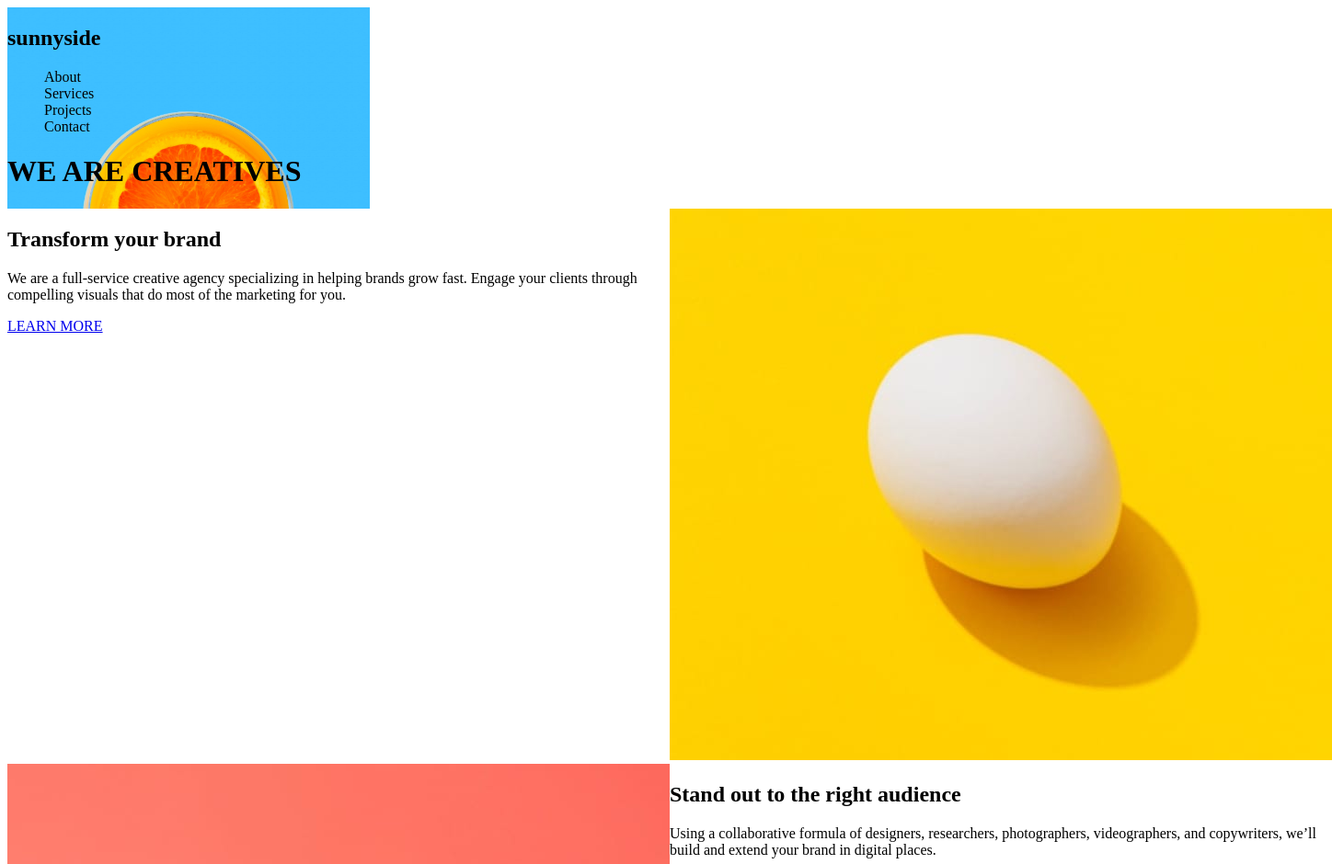
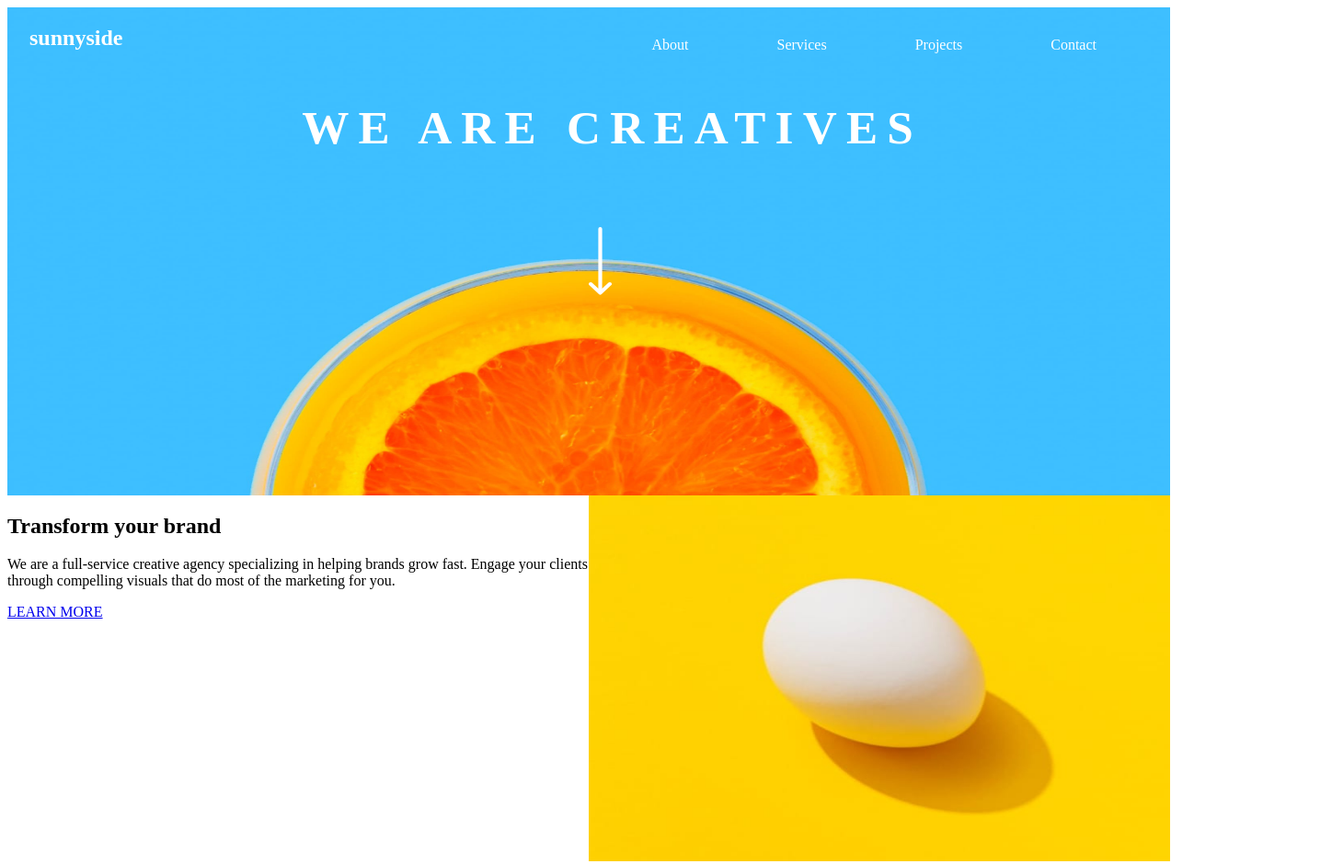
Before and after one commit to ArionAB/Sunnyside-Project, a plain HTML site: page index.html in a window 1280 px wide. Shown: the top 940 px of the page at 92% size, 1448 px wide, since content can reach past the window. Drawn offline with Linux system fonts and the light colour scheme.

Commit message:
Commit before modifying the grid again

```diff
--- a/index.html
+++ b/index.html
@@ -1,10 +1,10 @@
 <!DOCTYPE html>
 <html lang="en">
   <head>
-    <meta charset="UTF-8">
-    <meta http-equiv="X-UA-Compatible" content="IE=edge">
-    <meta name="viewport" content="width=device-width, initial-scale=1.0">
-    <link rel="stylesheet" href="styles.css">
+    <meta charset="UTF-8" />
+    <meta http-equiv="X-UA-Compatible" content="IE=edge" />
+    <meta name="viewport" content="width=device-width, initial-scale=1.0" />
+    <link rel="stylesheet" href="styles.css" />
     <script src="app.js" defer></script>
     <title>Sunny Side</title>
   </head>
@@ -12,7 +12,7 @@
     <div class="container">
       <header>
         <nav>
-                <h1>sunnyside</h1>
+          <h1 id="sunnyside">sunnyside</h1>
           <ul>
             <li>About</li>
             <li>Services</li>
@@ -20,29 +20,41 @@
             <li>Contact</li>
           </ul>
         </nav>
-            <h1>WE ARE CREATIVES</h1>
+        <h1 id="creatives">WE ARE CREATIVES</h1>
+        <img src="./images/icon-arrow-down.svg" alt="icon-arrow-down" />
       </header>
 
       <article class="articleLeft">
         <h1>Transform your brand</h1>
-            <p>We are a full-service creative agency specializing in helping brands grow fast. Engage your clients through compelling visuals that do most of the marketing for you.</p>
+        <p>
+          We are a full-service creative agency specializing in helping brands
+          grow fast. Engage your clients through compelling visuals that do most
+          of the marketing for you.
+        </p>
         <a href="#">LEARN MORE</a>
       </article>
 
-        <div id="egg">
-            <img src="./images/desktop/image-transform.jpg" alt="Egg">
+      <div class="eggDiv">
+        <img src="./images/desktop/image-transform.jpg" alt="Egg" id="egg" />
       </div>
 
-        <div id="glass">
-            <img src="./images/desktop/image-stand-out.jpg" alt="Glass" >
+      <div class="glassDiv">
+        <img
+          id="glass"
+          src="./images/desktop/image-stand-out.jpg"
+          alt="Glass"
+        />
       </div>
 
       <article class="articleRight">
         <h1>Stand out to the right audience</h1>
-            <p>Using a collaborative formula of designers, researchers, photographers, videographers, and copywriters, we’ll build and extend your brand in digital places.</p>
+        <p>
+          Using a collaborative formula of designers, researchers,
+          photographers, videographers, and copywriters, we’ll build and extend
+          your brand in digital places.
+        </p>
         <a href="#">LEARN MORE</a>
       </article>
-
     </div>
   </body>
 </html>
--- a/styles.css
+++ b/styles.css
@@ -1,38 +1,90 @@
 .container {
-    display: grid;
-    grid-template-areas:
-    "header header"
-    "articleLeft egg"
-    "glass artcileRight"
-    ;
-
+  display: grid;
+  grid-template-columns: 1fr 1fr;
+  grid-template-rows: 1fr 1fr 0.5fr;
 }
 
 header {
-    grid-area: header;
-    background: url(./images/desktop/image-header.jpg);
-    background-size: contain;
-    background-repeat: no-repeat;
+  /* display: flex; */
+  grid-column: 1/3;
+  grid-row: 1/3;
+  height: 50%;
+  /* flex-direction: row; */
+  /* justify-content: start; */
+  flex-wrap: wrap;
+  /* align-items: flex-start; */
+  background: url(./images/desktop/image-header.jpg);
+  background-size: 100% 100%;
+  /* background-repeat: no-repeat; */
+  /* max-width: 100vw; */
+  position: relative;
+}
 
+header img {
+  display: flex;
+  position: absolute;
+  height: 14%;
+  width: 2%;
+  left: 50%;
+  top: 45%;
+}
 
+nav {
+  display: flex;
+  justify-content: space-between;
+}
 
+#sunnyside {
+  display: flex;
+  justify-content: center;
+  color: white;
+  margin-left: 1em;
+}
+
+#creatives {
+  display: flex;
+  justify-content: center;
+  color: white;
+  margin-left: 1em;
+  color: white;
+  font-size: 4vw;
+  letter-spacing: 0.2em;
+}
+
+ul {
+  display: flex;
+  margin-right: 5em;
+  gap: 6em;
+  margin-top: 2em;
 }
 
 ul li {
-    list-style-type: none;
+  list-style-type: none;
+  color: white;
+}
 
+.eggDiv {
+  grid-column: 2/3;
+  grid-row: 2/3;
+  height: 75%;
+}
+
+#egg {
+  height: 100%;
+  width: 100%;
 }
 
 .articleLeft {
-    grid-area: articleLeft;
+  grid-column: 1/2;
+  grid-row: 2/3;
+  height: 75%;
 }
-
-.articleRight
-
-#egg {
-    grid-area: egg;
+.glassDiv {
+  grid-column: 1/2;
+  height: 75%;
+  width: 100%;
 }
-
 #glass {
-    grid-area: glass;
+  height: 75%;
+  width: 100%;
 }
```
Lines whose indentation alone changed are shown as unchanged.
